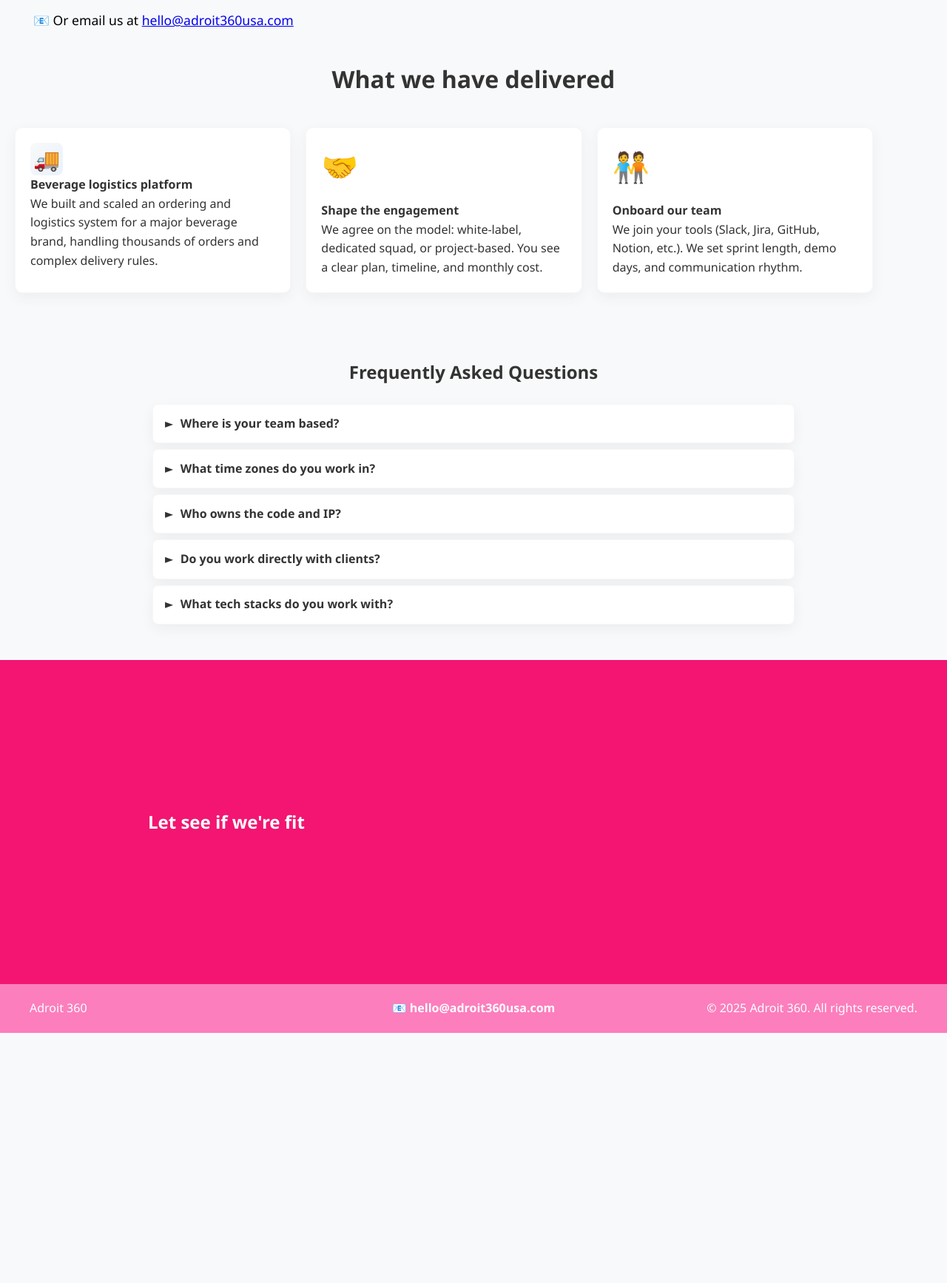
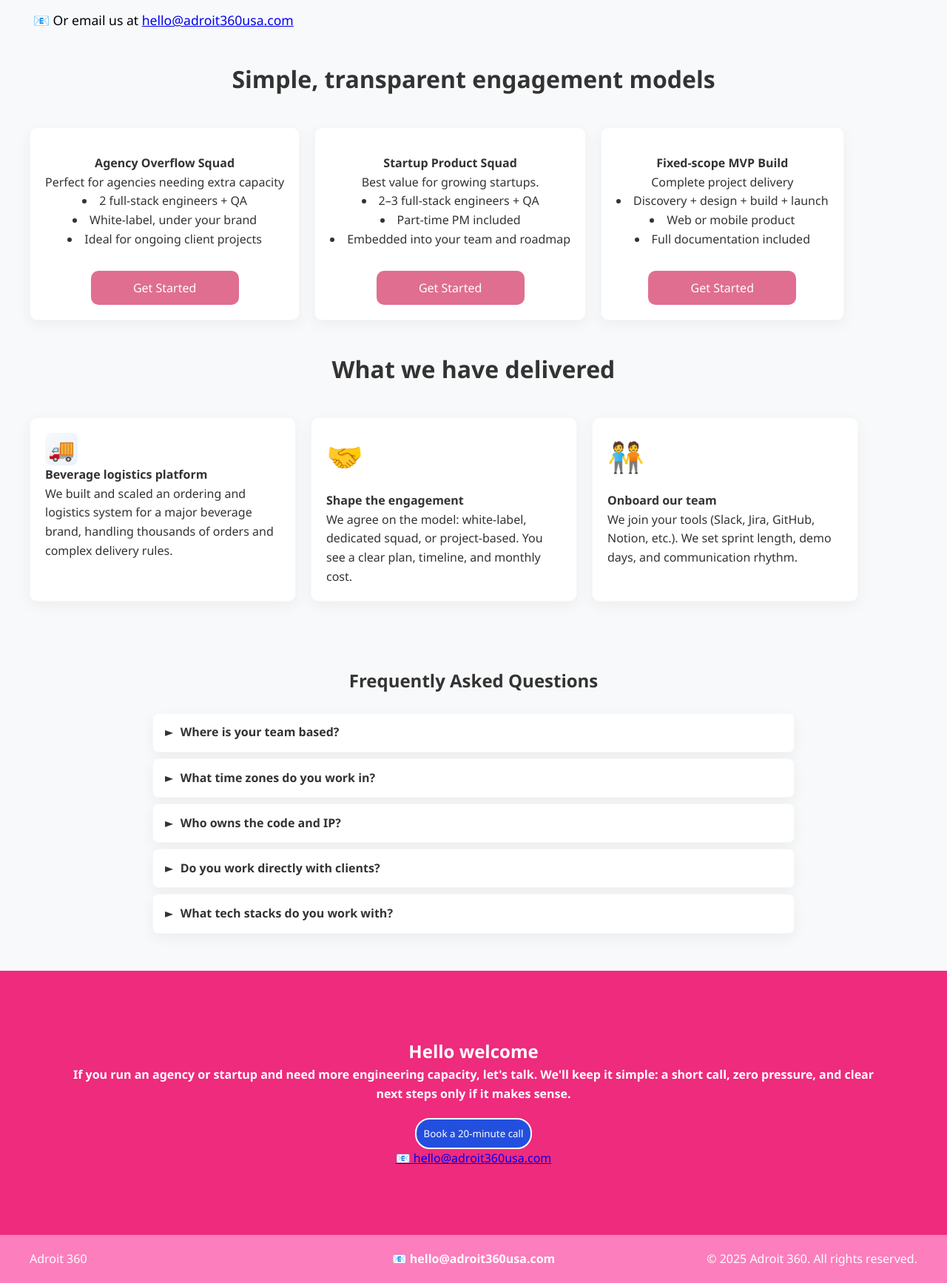
Before and after one commit to Gideon-Kofi-Atiavor/adroit360-landing-page, a plain HTML site: page index.html in a window 1280 px wide. Shown: the part 660-2394 px from the top of the page at 74% size. Before the commit the page ends 2056 px from the top, so only its background shows below. Drawn offline with Linux system fonts and the light colour scheme.

Commit message:
My third commit

```diff
--- a/index.html
+++ b/index.html
@@ -136,7 +136,44 @@
 
     </div>
 </section>
- <center> <h1>What we have delivered</h1></center>
+  <center><h1>Simple, transparent engagement models</h1></center>
+<div class="price-grid" id="price">
+
+            <div class="price-card">
+
+                <div class="price-icon"></div>
+                <h4>Agency Overflow Squad</h4>
+                <p>Perfect for agencies needing extra capacity</p>
+                <li>2 full-stack engineers + QA</li>
+                <li>White-label, under your brand</li>
+                <li>Ideal for ongoing client projects</li>
+                <button class="bt">Get Started</button>
+            </div>
+
+            <div class="price-card">
+                <div class="price-icon"></div>
+                <h4>Startup Product Squad</h4>
+                <p>Best value for growing startups.</p>
+                <li>2–3 full-stack engineers + QA</li>
+                <li>Part-time PM included</li>
+                <li>Embedded into your team and roadmap</li>
+                <button class="bt">Get Started</button>
+            </div>
+
+            <div class="price-card">
+                <div class="price-icon"></div>
+                <h4>Fixed-scope MVP Build</h4>
+                <p>Complete project delivery</p>
+                <li>Discovery + design + build + launch</li>
+                <li>Web or mobile product</li>
+                <li>Full documentation included</li>
+
+                <button class="bt">Get Started</button>
+            </div>
+
+        </div>
+
+        <center> <h1>What we have delivered</h1></center>
 <div class="delivered-grid" id="delivered">
 
             <div class="delivered-card">
@@ -190,8 +227,11 @@
 
 <section class="cta-section">
 <div class="cta-container">
-    <h1>Let see if we're fit</h1>
+    <h1>Hello welcome</h1>
+    <h4>If you run an agency or startup and need more engineering capacity, let's talk. We'll keep it simple: a short call, zero pressure, and clear next steps only if it makes sense.</h4>
+<button class="bac">Book a 20-minute call</button>
 
+<P><a href="mailto:hello@adroit360usa.com">📧 hello@adroit360usa.com</a></P>
 </div>
 </section>
 
--- a/script.js
+++ b/script.js
@@ -13,7 +13,7 @@ document.addEventListener('DOMContentLoaded', function () {
 
   function closeDropdownSoon() {
     clearTimeout(closeTimeout);
-    closeTimeout = setTimeout(() => dropdown.classList.remove('open'), 150); // 150ms delay
+    closeTimeout = setTimeout(() => dropdown.classList.remove('open'), 100); // 150ms delay
   }
 
   // open when entering the nav item
--- a/style.css
+++ b/style.css
@@ -255,17 +255,35 @@ header{z-index:900}
 }
 
 .cta-section{
-    background-color: #f31571;
-    padding: 200px;
-
+    background-color: #ee2b7c;
+    padding: 90px;
+    text-align: center;
     color: white;
     border-color: white;
+    margin-top: 50px;
 
 }
 
+.cta-section .bac{
+    background-color: rgb(35, 79, 223);
+    color: white;
+    padding: 10px;
+    margin-top: 20px;
+    border-radius: 20px;
+    border: none;
+    font-size: 1%.2rem;
+    cursor: pointer;
+    border: solid white 2px;
+}
+
+.cta-section .bac:hover{
+    background-color: red;
+    color: rgb(242, 243, 247);
+}
 .cta-section .h1{
     font-size: 2.5rem;
     margin-bottom: 20px;
+    padding-bottom: 70px;
 
 }
 
@@ -283,13 +301,13 @@ details {
 
 summary {
   cursor: pointer;
-  list-style: none; /* remove default disclosure marker in some browsers */
+  list-style: none;
   font-weight: 600;
   font-size: 1rem;
   outline: none;
 }
 
-/* change marker and spacing */
+
 summary::-webkit-details-marker { display: none; }
 summary::before {
   content: "►";
@@ -299,10 +317,10 @@ summary::before {
   transition: transform 0.18s ease;
 }
 
-/* rotate marker when open */
+
 details[open] summary::before { transform: rotate(90deg); }
 
-/* answer text */
+
 details p { margin-top: 0.75rem; color: #444; line-height: 1.5; }
 
 
@@ -316,7 +334,7 @@ html{
     grid-template-columns: repeat(3, 1fr);
     gap: 20px;
     max-width: var(--content-width);
-    padding: 40px 20px;
+    padding: 40px 40px;
 }
 
 .delivered-card{
@@ -338,3 +356,61 @@ html{
   margin-bottom: 15px;
   color: #4a90e2;
 }
+
+.price-grid{
+     display: flex;
+    grid-template-columns: repeat(3, 1fr);
+    gap: 20px;
+    max-width: var(--content-width);
+    padding: 40px 40px;
+
+}
+
+.price-card {
+  background-color: white;
+    border-radius: 10px;
+    padding: 20px;
+    box-shadow: 0 6px 18px rgba(44,62,80,0.06);
+    border: 1px solid rgba(24, 2, 2, 0.03);
+    display: flex;
+    flex-direction: column;
+    justify-content: space-between;
+    height: 100%;
+    text-align: center;
+}
+
+.price-card .bt:hover {
+  transform: translateY(-5px);
+    box-shadow: 0 8px 20px rgba(0, 0, 0, 0.15);
+    transition: all 0.3s ease;
+}
+
+.price-icon {
+  font-size: 40px;
+  margin-bottom: 15px;
+  color: #4a90e2;
+}
+
+.price-grid .bt{
+    background-color: #e06e90;
+    color: white;
+    padding: 12px 24px;
+    border: none;
+    border-radius: 10px;
+    cursor: pointer;
+    font-size: 1rem;
+    width: 80%;
+    max-width: 200px;
+    margin: 0 auto;
+    display: block;
+    transition: background-color 0.3s ease;
+    margin-top: 30px;
+}
+
+
+.price-card .h4 .p{
+    margin-top: 15px;
+    padding-top: 20px;
+    color: #2c3e50;
+    font-size: 1.2rem;
+    font-weight: 600;}
```
